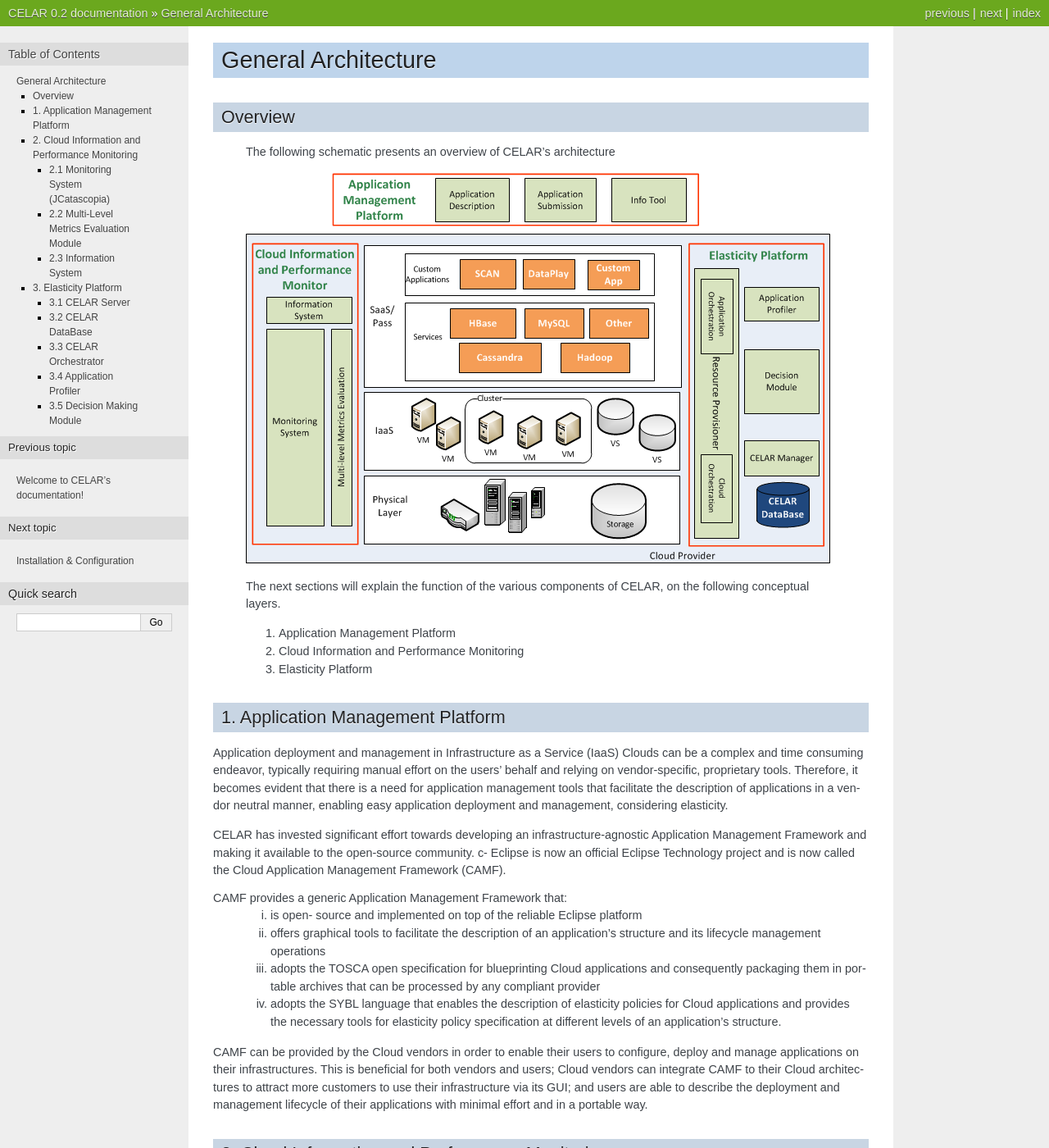
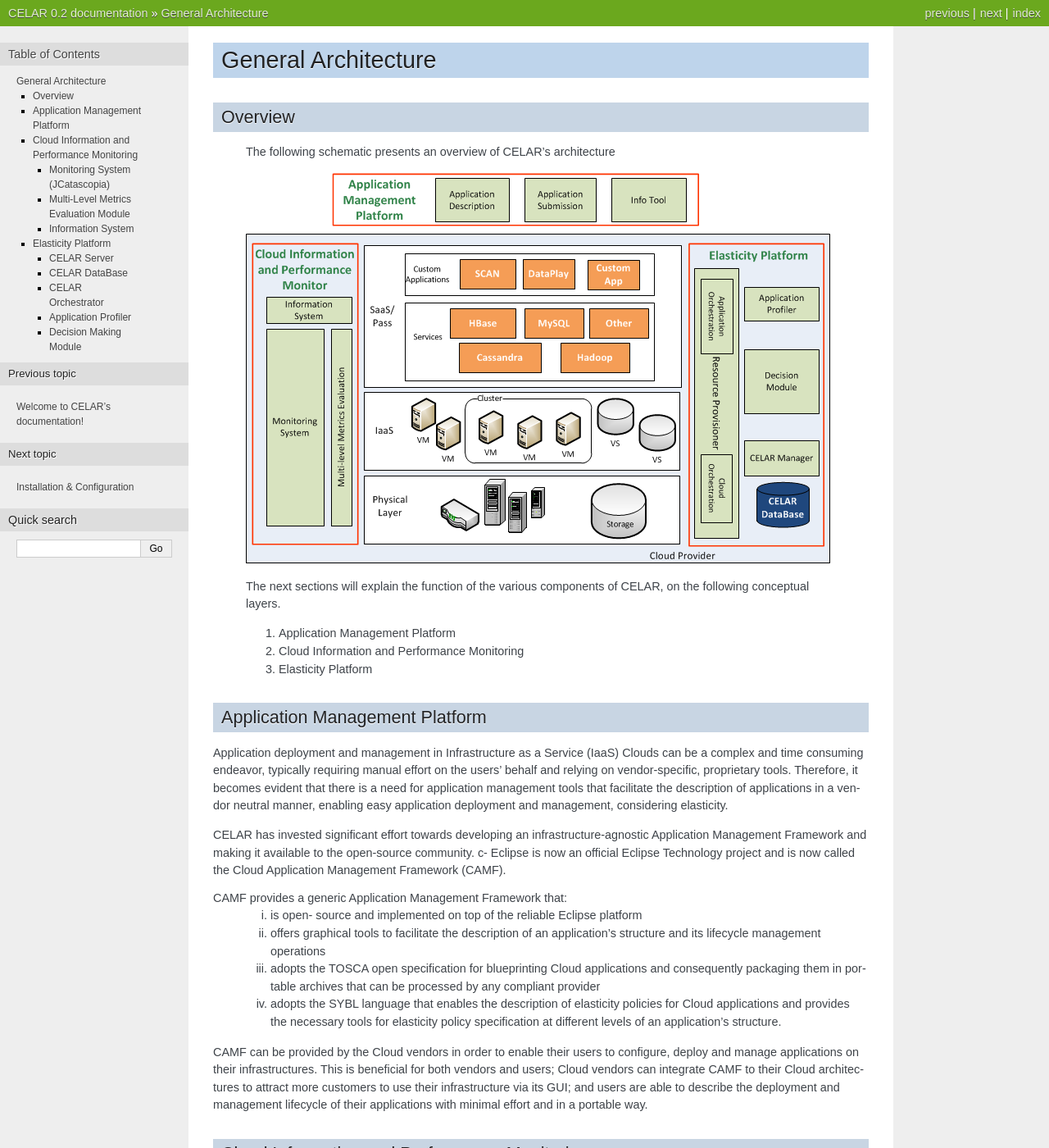
Before and after one commit to giagiannis/celar-documentation, a Sphinx documentation site: the page built from source/sections/architecture.rst, in a window 1280 px wide and 1400 px high. Shown: the whole window at 82% size. Built offline with Sphinx 7.4.7, drawn with Linux system fonts in a browser that asks for light colours; some of the changed text lies outside the part shown.

Commit message:
removed number from sections

```diff
--- a/source/sections/architecture.rst
+++ b/source/sections/architecture.rst
@@ -17,7 +17,7 @@ Overview
  3. Elasticity Platform
 
 ==========================
-1. Application Management Platform
+Application Management Platform
 ==========================
 
 ------------------------------------------------------------------------------------------
@@ -53,7 +53,7 @@ effort and in a portable way.
 
 
 ================================
-2. Cloud Information and Performance Monitoring
+Cloud Information and Performance Monitoring
 ================================
 
 The CELAR platform incorporates intelligent decision-
@@ -88,7 +88,7 @@ monitoring system. Furthermore, the CELAR MS supports aggregation and grouping o
 low-level metrics to generate high-level metrics at runtime
 
 ------------------------------------------------
-2.1 Monitoring System (JCatascopia)
+Monitoring System (JCatascopia)
 ------------------------------------------------
 The CELAR Monitoring System (CELAR MS), which is a fully-automated, multi-
 layer and platform independent monitoring system that runs in a non-intrusive
@@ -138,7 +138,7 @@ defined as follows:
    information stored in the Monitoring Database.
 
 ---------------------------------------------------------------
-2.2 Multi-Level Metrics Evaluation Module
+Multi-Level Metrics Evaluation Module
 ---------------------------------------------------------------
 
 Multi-Level Metric Evaluation Module, provides monitoring information mapped to the application structure for the CELAR
@@ -175,7 +175,7 @@ The architecture of MELA is presented in the following figure:
  .. image:: mela.png
 
 ---------------------------------------------------------------
-2.3  Information System
+Information System
 ---------------------------------------------------------------
 
 An Information System is the entity which purpose is to help the user interact with
@@ -225,7 +225,7 @@ provide the means for the user to interact with it. The Application User can acc
 functionality through the c-Eclipse Information Tool.
 
 ==========================
-3. Elasticity Platform
+Elasticity Platform
 ==========================
 
 The Elasticity Provisioning Platform hosts all central to CELAR operations and takes input
@@ -265,7 +265,7 @@ The Elasticity Platform consists of the following discrete modules:
 The function of each of those components is explained in the next sections.
 
 -----------------
-3.1 CELAR Server
+CELAR Server
 -----------------
 
 The CELAR Server is the "static" part of the CELAR platform. It is deployed into a
@@ -292,7 +292,7 @@ them are used by other modules (e.g., Information System, Decision-making module
 Those services are exposed via a REST API.
 
 ---------------------
-3.2 CELAR DataBase
+CELAR DataBase
 ---------------------
 
 The CELAR DB is the central repository where information about any component or the
@@ -317,7 +317,7 @@ CELAR-Server, in a different host.
 
 
 -----------------------
-3.3 CELAR Orchestrator
+CELAR Orchestrator
 -----------------------
 
 The CELAR Orchestrator is responsible for elastically scaling a specific application from its
@@ -335,7 +335,7 @@ Orchestrator provides an API used by the Decision Module to enforce resizing act
 retrieve information regarding the state of the resizing actions.
 
 -------------------------
-3.4 Application Profiler
+Application Profiler
 -------------------------
 
 The goal of the Application Profiler is to construct a knowledge-base for a newly described
@@ -348,7 +348,7 @@ for the entire configuration space. This is then given as input to the Decision
 Deployment Modules.
 
 ---------------------------
-3.5 Decision Making Module
+Decision Making Module
 ---------------------------
 
 The Decision Making Module (DMM), part of the Elasticity Provisioning Platform, is in charge
--- a/source/sections/ha_deployment.rst
+++ b/source/sections/ha_deployment.rst
@@ -165,7 +165,7 @@ PGPool
 
  The following sections assume a cluster of 1 master replica (``celardb-master``) and 1 replica node (``celardb-replica-1``).
 
-1. Master Configuration
+Master Configuration
 """"""""""""""""""""""""""
  In order to configure a master-slave set-up for the master node, we need to apply some
  changes in the PostgreSQL configuration files.
@@ -216,7 +216,7 @@ Create the "testuser" database (as user "testuser")
 
  $ ``psql postgres testuser -c "CREATE database  testuser;"``
 
-2. Standby Configuration
+Standby Configuration
 """"""""""""""""""""""""""
  Since we are configuring the replica server, we are assuming that we are starting with an empty PosgtreSQL data directory (``/var/lib/pgsql/data``) ie. a barebones installation.
 
@@ -252,7 +252,7 @@ As a precaution flush iptables:
 
 
 
-3. PGPool Configuration
+PGPool Configuration
 """""""""""""""""""""""""""""""
  Download the latest version PGPool from `here <http://www.pgpool.net/mediawiki/index.php/Downloads>`_.
  Extract and install it via the following command:
```
